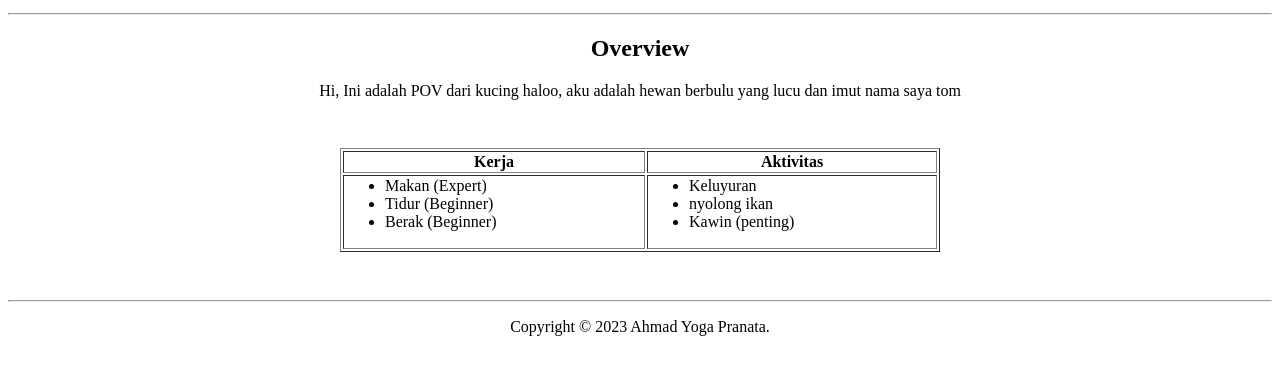
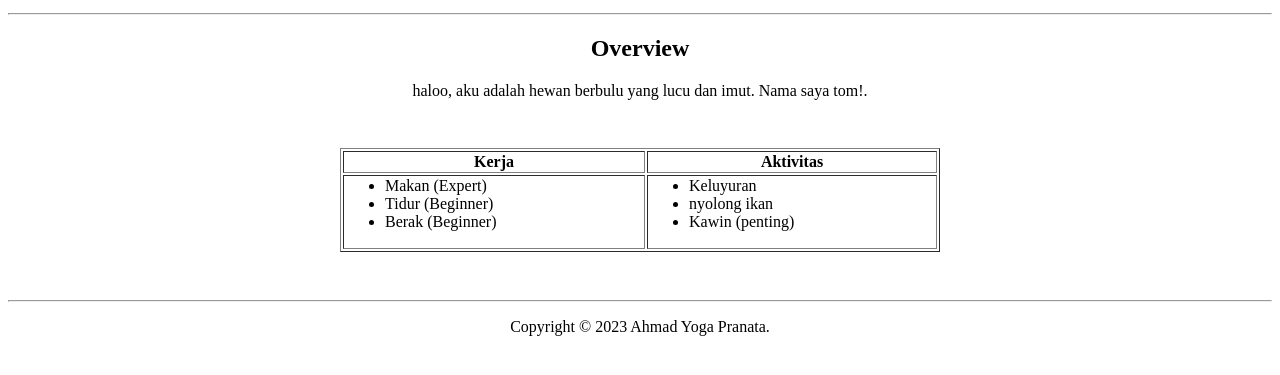
Before and after one commit to smkibu/dmi-xiimm1, a plain HTML site: page yogaa/index.html in a window 1280 px wide. Shown: the part 345-720 px from the top of the page. Drawn offline with Linux system fonts and the light colour scheme.

Commit message:
Update index.html

```diff
--- a/yogaa/index.html
+++ b/yogaa/index.html
@@ -23,8 +23,8 @@
     <article style="text-align: center;">
         <h2>Overview</h2>
         <p>
-            Hi, Ini adalah POV dari kucing
-          haloo, aku adalah hewan berbulu yang lucu dan imut nama saya tom
+          haloo, aku adalah hewan berbulu yang lucu dan imut.
+          Nama saya tom!.
         </p>
     </article>
 
```
